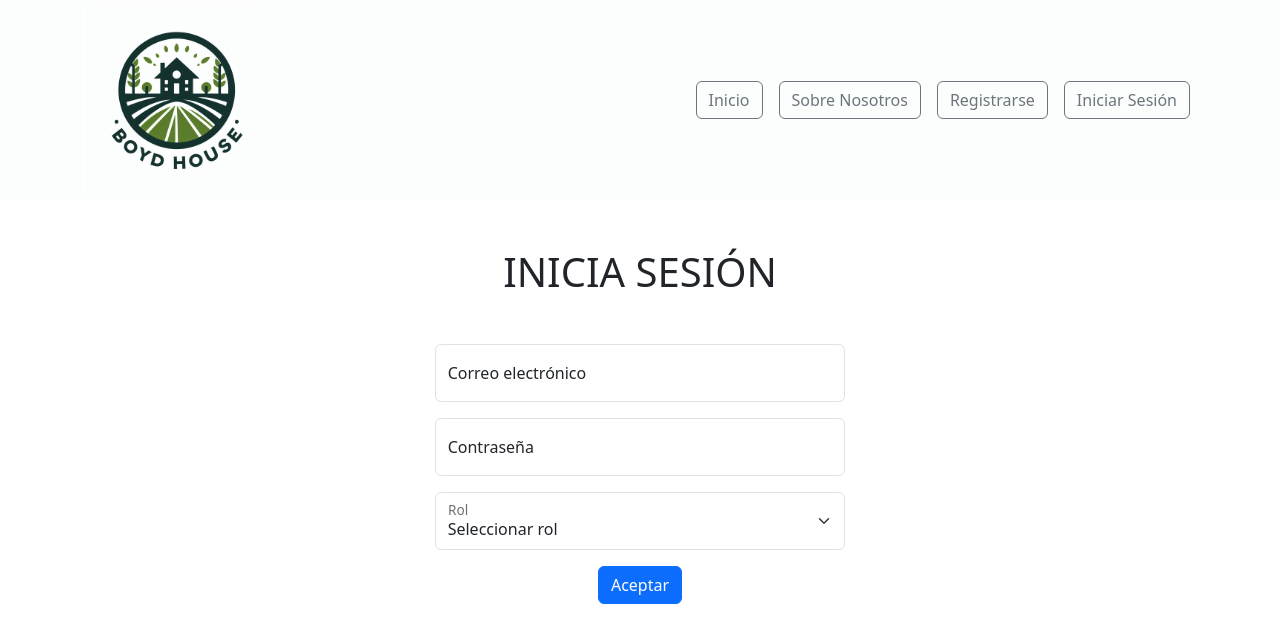
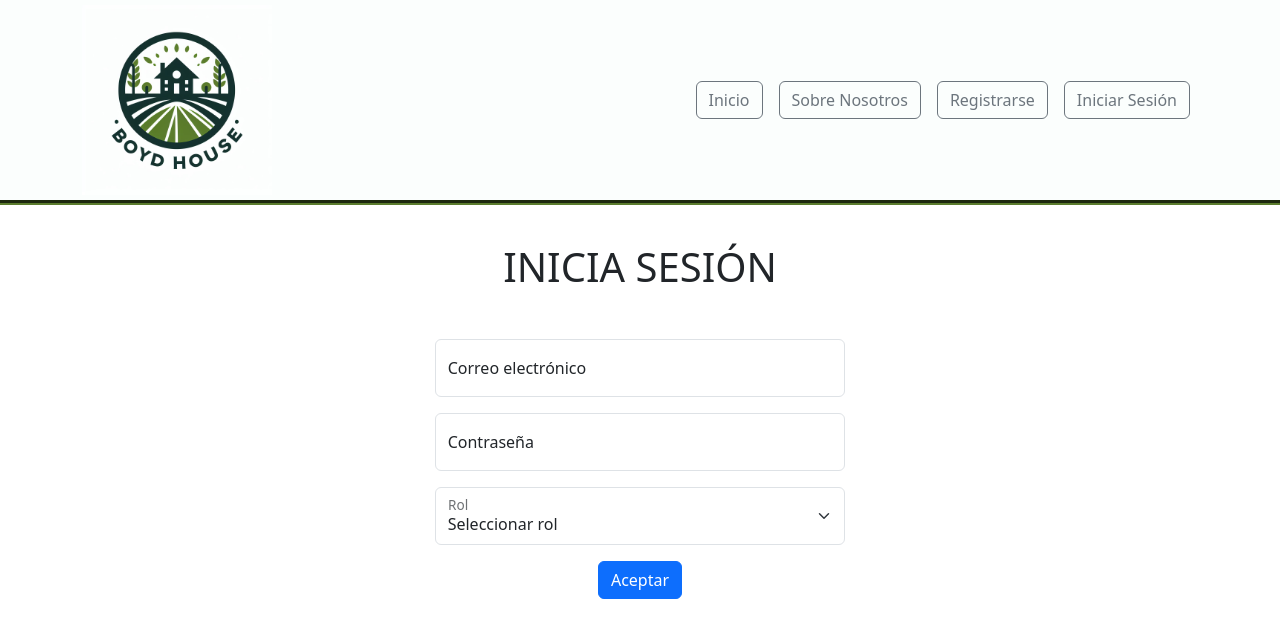
Before and after one commit to Pepesk34/TFG, a React (Create React App) app in the folder proyecto/client/: page /iniciosesion in a window 1280 px wide. Shown: the top 642 px of the page. Built offline with nearby package versions, Linux system fonts and the light colour scheme.

Commit message:
iniciasesion cambiado

```diff
--- a/proyecto/client/src/components/componentes_cuerpo/estilos.css
+++ b/proyecto/client/src/components/componentes_cuerpo/estilos.css
@@ -1,3 +1,10 @@
+
+#pregunta-rol{
+  border-top: groove #5b7c2d 5px;
+  padding-top: 3%;
+
+}
+
 #div-recolecta{
   padding: 2%;
   margin-left: 15%;
--- a/proyecto/client/src/components/componentes_cuerpo/iniciosesion.js
+++ b/proyecto/client/src/components/componentes_cuerpo/iniciosesion.js
@@ -30,7 +30,7 @@ const InicioSesion = () => {
 
     return (
         <div>
-            <div id="pregunta_rol" className='mt-5 mb-5'>
+            <div id="pregunta-rol" className='mb-5'>
                 <h1>INICIA SESIÓN</h1>
             </div>
             <div className="row justify-content-center" id='forminiciosesion'>
```
